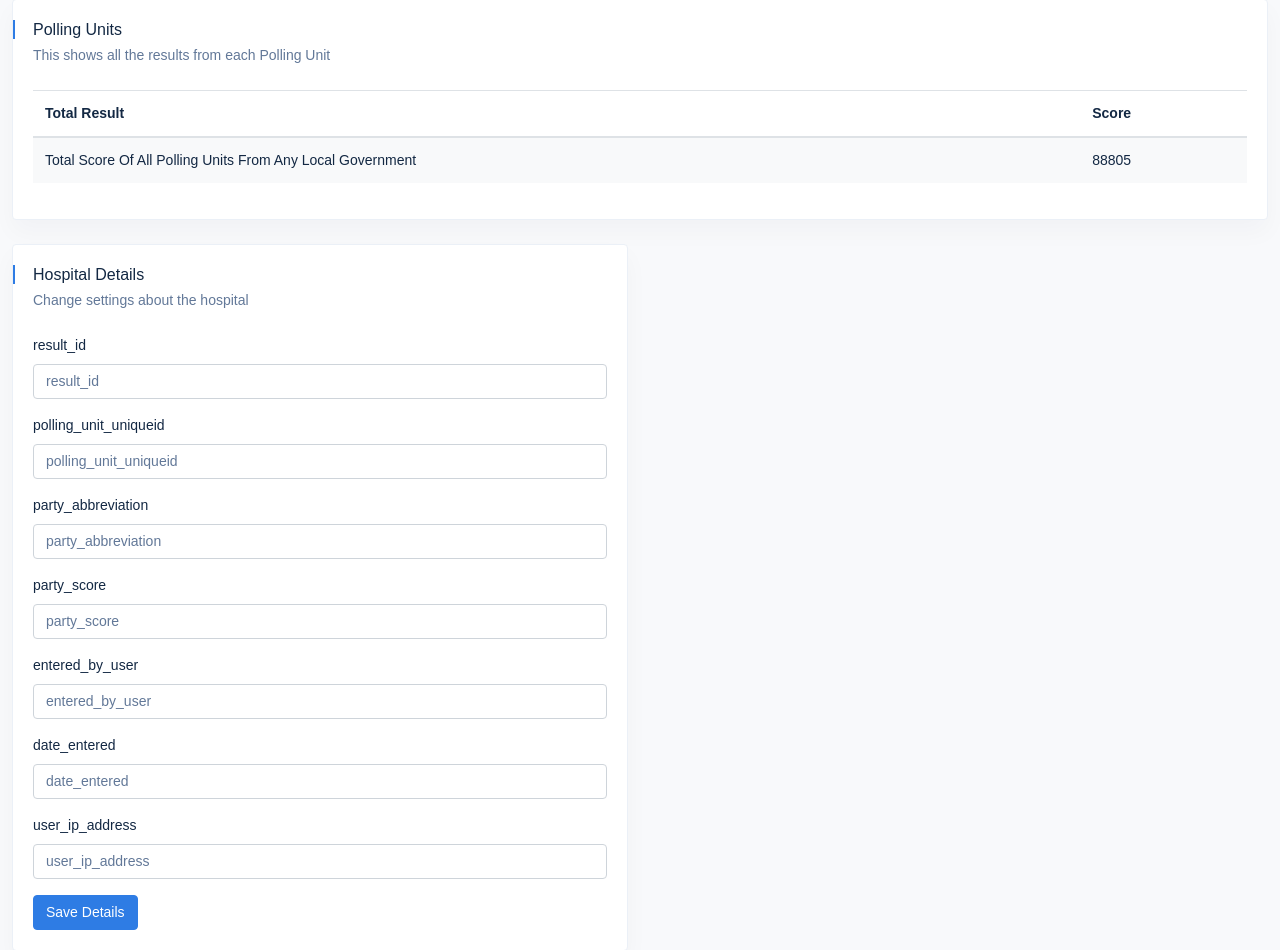
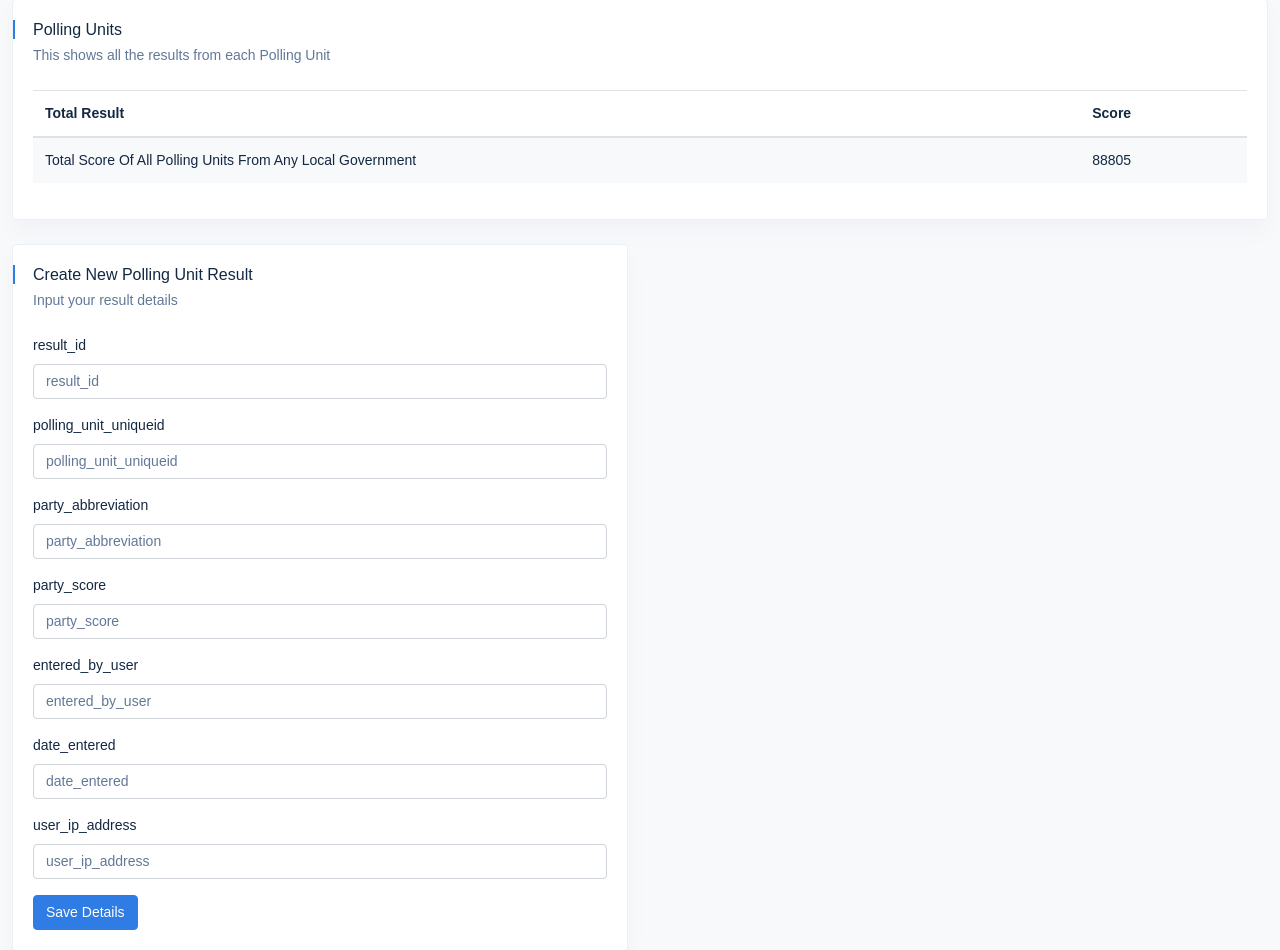
Before and after one commit to Chukslord1/Bincom, a Django app: page /results.html in a window 1280 px wide. Shown: the part 227-1177 px from the top of the page. Run offline with Django 3.2, Linux system fonts and the light colour scheme; data comes from the database, SQL or seed files in the repository; some libraries are stand-ins or nearby versions.

Commit message:
changednkvl

```diff
--- a/backend/bincomapp/templates/results.html
+++ b/backend/bincomapp/templates/results.html
@@ -133,8 +133,8 @@
         <div class="col-lg-6">
               <div class="card">
                 <div class="card-body">
-                  <h4 class="card-title">Hospital Details</h4>
-                  <p class="card-subtitle mb-4">Change settings about the hospital</p>
+                  <h4 class="card-title">Create New Polling Unit Result</h4>
+                  <p class="card-subtitle mb-4">Input your result details</p>
 
                   <form method="POST">
                       {% csrf_token %}
```
